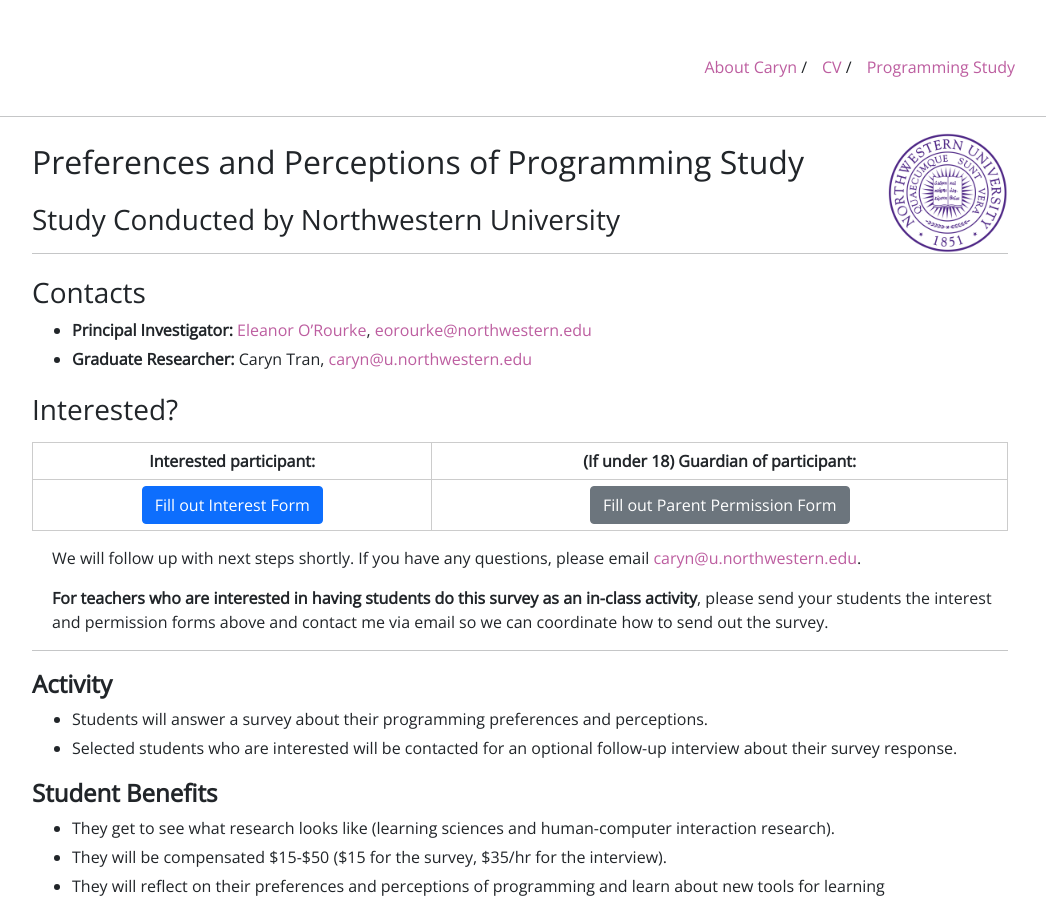
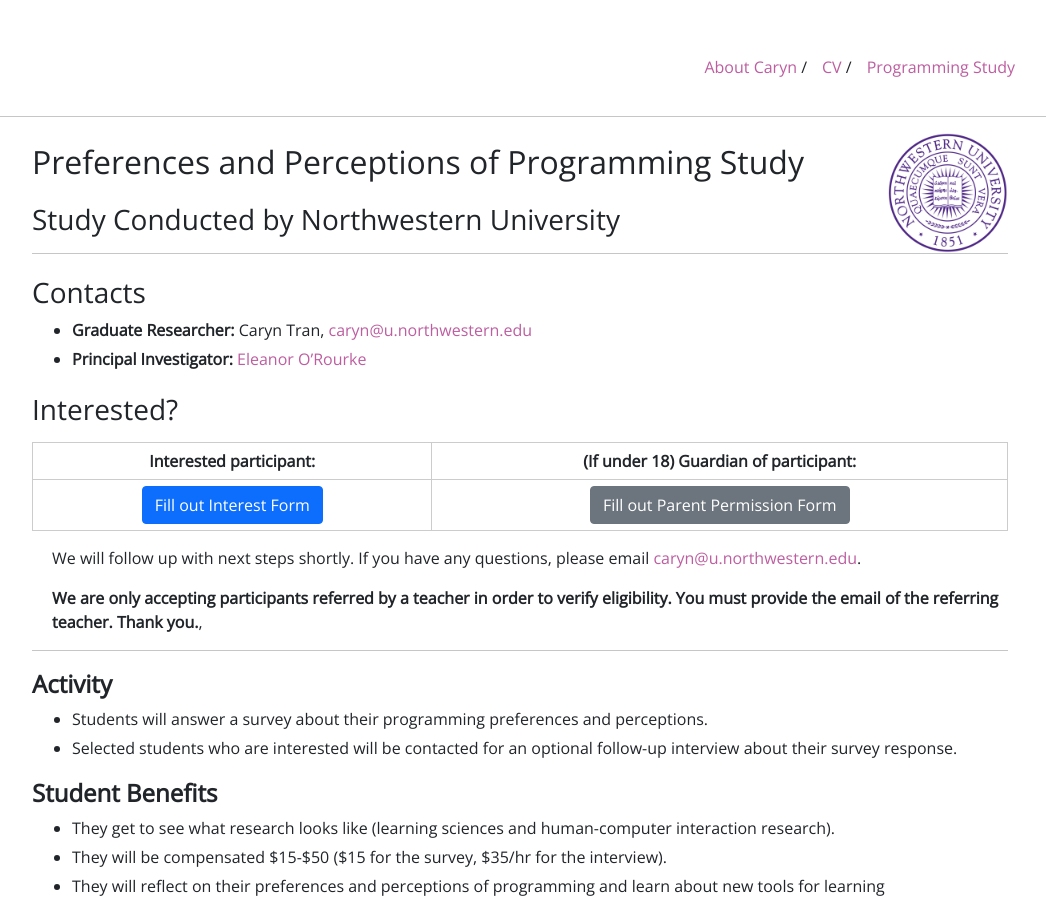
Before and after one commit to carynbear/carynbear.github.io, a Jekyll site: the page built from programmingstudy.md, in a window 1280 px wide and 900 px high. Shown: the whole window, without its empty margins (120-1166 px from the left). Built offline with Jekyll 4.4.1, drawn with Linux system fonts in a browser that asks for light colours.

Commit message:
Update programmingstudy.md

```diff
--- a/programmingstudy.md
+++ b/programmingstudy.md
@@ -10,8 +10,8 @@
 ---
 
 ### Contacts
-- **Principal Investigator:** [Eleanor O'Rourke](http://www.eleanorourke.com/), [eorourke@northwestern.edu](mailto:eorourke@northwestern.edu)
 - **Graduate Researcher:** Caryn Tran, [caryn@u.northwestern.edu](mailto:caryn@u.northwestern.edu)
+- **Principal Investigator:** [Eleanor O'Rourke](http://www.eleanorourke.com/)
 
 ### Interested?
 
@@ -22,7 +22,7 @@
 
 We will follow up with next steps shortly. If you have any questions, please email [caryn@u.northwestern.edu](mailto:caryn@u.northwestern.edu).
 
-**For teachers who are interested in having students do this survey as an in-class activity**, please send your students the interest and permission forms above and contact me via email so we can coordinate how to send out the survey.
+**We are only accepting participants referred by a teacher in order to verify eligibility. You must provide the email of the referring teacher. Thank you.**,
 
 ---
 
```
